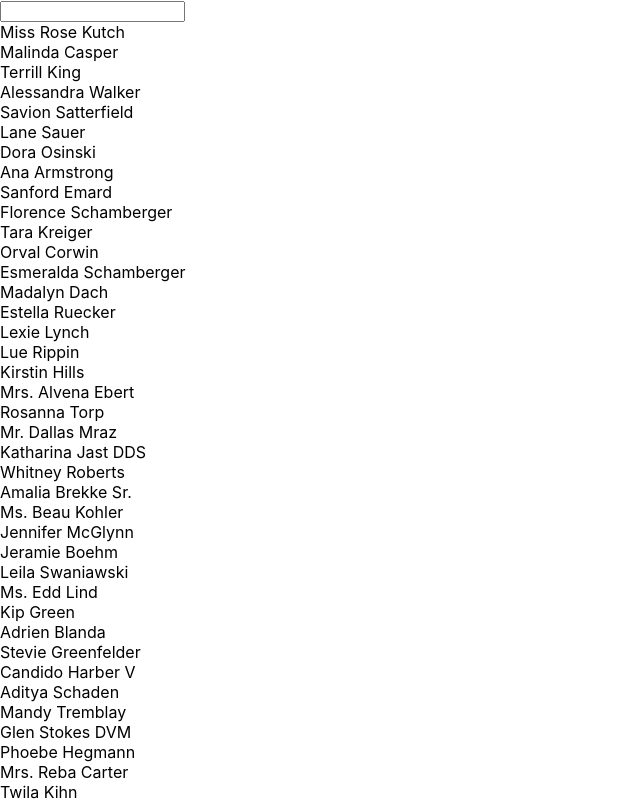
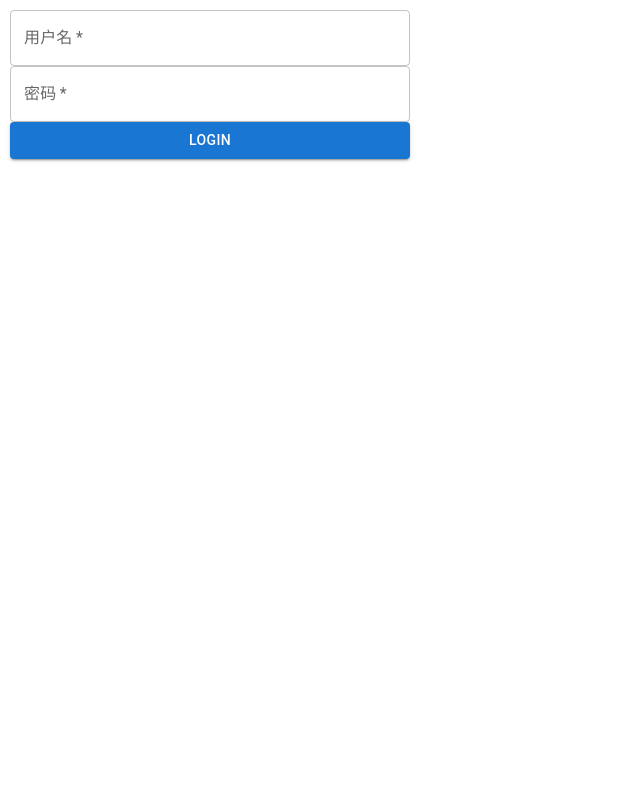
Before and after one commit to missfoxs/react-demo, a React (Vite) app: page / in a window 1280 px wide. Shown: the top 801 px of the page, without its empty margins (0-640 px from the left). Built offline with nearby package versions, Linux system fonts and the light colour scheme.

Commit message:
feat: 添加mui, 使用emotion

```diff
--- a/package.json
+++ b/package.json
@@ -9,6 +9,9 @@
     "start": "vite --port 8003"
   },
   "dependencies": {
+    "@emotion/react": "^11.9.0",
+    "@emotion/styled": "^11.8.1",
+    "@mui/material": "^5.7.0",
     "faker": "4.1.0",
     "react": "^18.0.0",
     "react-dom": "^18.0.0"
--- a/src/App.jsx
+++ b/src/App.jsx
@@ -1,34 +1,13 @@
 import React, { useMemo, useState } from "react";
 import "./App.css";
-import Memo from "./examples/memo";
-import TestUseMemo from "./examples/test-use-memo";
-import Timeout from "./examples/setTimeout";
-import TestUseState from "./examples/test-use-state";
-import TestSuspense from "./examples/test-suspense";
-import TestReactChild from "./examples/test-react-child";
-import TestCreatePortal from "./examples/test-createPortal";
-import TestUerRef from "./examples/test-uer-ref";
-import TestUseTranstion from "./examples/test-useTranstion";
-import TestUseDeferredValue from "./examples/test-useDeferredValue";
+import Example from "./examples";
+import Form from "./form-about";
 
-// 测试一下git rebase
-// 切回master，制造冲突
-// 加了一个新分支
-function App() {
+export default function () {
   return (
     <>
-      {/* <Memo /> */}
-      {/* <TestUseMemo /> */}
-      {/* <Timeout /> */}
-      {/* <TestUseState /> */}
-      {/* <TestSuspense /> */}
-      {/* <TestReactChild /> */}
-      {/* <TestCreatePortal /> */}
-      {/* <TestUerRef /> */}
-      {/* <TestUseTranstion /> */}
-      <TestUseDeferredValue />
+      {/* <Example /> */}
+      <Form />
     </>
   );
 }
-
-export default App;
--- /dev/null
+++ b/src/examples/index.jsx
@@ -0,0 +1,33 @@
+import React, { useMemo, useState } from "react";
+import Memo from "./memo";
+import TestUseMemo from "./test-use-memo";
+import Timeout from "./setTimeout";
+import TestUseState from "./test-use-state";
+import TestSuspense from "./test-suspense";
+import TestReactChild from "./test-react-child";
+import TestCreatePortal from "./test-createPortal";
+import TestUerRef from "./test-uer-ref";
+import TestUseTranstion from "./test-useTranstion";
+import TestUseDeferredValue from "./test-useDeferredValue";
+
+// 测试一下git rebase
+// 切回master，制造冲突
+// 加了一个新分支
+function Example() {
+  return (
+    <>
+      {/* <Memo /> */}
+      {/* <TestUseMemo /> */}
+      {/* <Timeout /> */}
+      {/* <TestUseState /> */}
+      {/* <TestSuspense /> */}
+      {/* <TestReactChild /> */}
+      {/* <TestCreatePortal /> */}
+      {/* <TestUerRef /> */}
+      {/* <TestUseTranstion /> */}
+      <TestUseDeferredValue />
+    </>
+  );
+}
+
+export default Example;
--- /dev/null
+++ b/src/form-about/index.jsx
@@ -0,0 +1,6 @@
+import React from "react";
+import OriginForm from "./origin-form";
+
+export default function () {
+  return <OriginForm />;
+}
--- /dev/null
+++ b/src/form-about/origin-form.jsx
@@ -0,0 +1,55 @@
+import React, { useState } from "react";
+import { TextField, Button } from "@mui/material";
+
+// 指定额外运行时？
+/** @jsxImportSource @emotion/react */
+import { css, jsx } from "@emotion/react";
+
+const color = "white";
+const width = 400;
+
+export default function () {
+  const [info, setInfo] = useState({
+    name: "tom",
+    password: "123456",
+  });
+  const handleSubmit = event => {
+    event.preventDefault();
+    // console.log(event, event.target[0].value);
+    console.log(info);
+  };
+  return (
+    <div
+      css={{
+        margin: "10px",
+        width,
+      }}
+    >
+      <form
+        css={{
+          display: "flex",
+          flexDirection: "column",
+        }}
+        onSubmit={handleSubmit}
+      >
+        <TextField
+          required
+          id="name"
+          label="用户名"
+          variant="outlined"
+          onChange={e => setInfo({ ...info, name: e.target.value })}
+        />
+        <TextField
+          required
+          id="password"
+          label="密码"
+          variant="outlined"
+          onChange={e => setInfo({ ...info, password: e.target.value })}
+        />
+        <Button type="submit" variant="contained">
+          login
+        </Button>
+      </form>
+    </div>
+  );
+}
```
Also changed, not shown: 1 other file (tests, documents, lock files or other folders).
